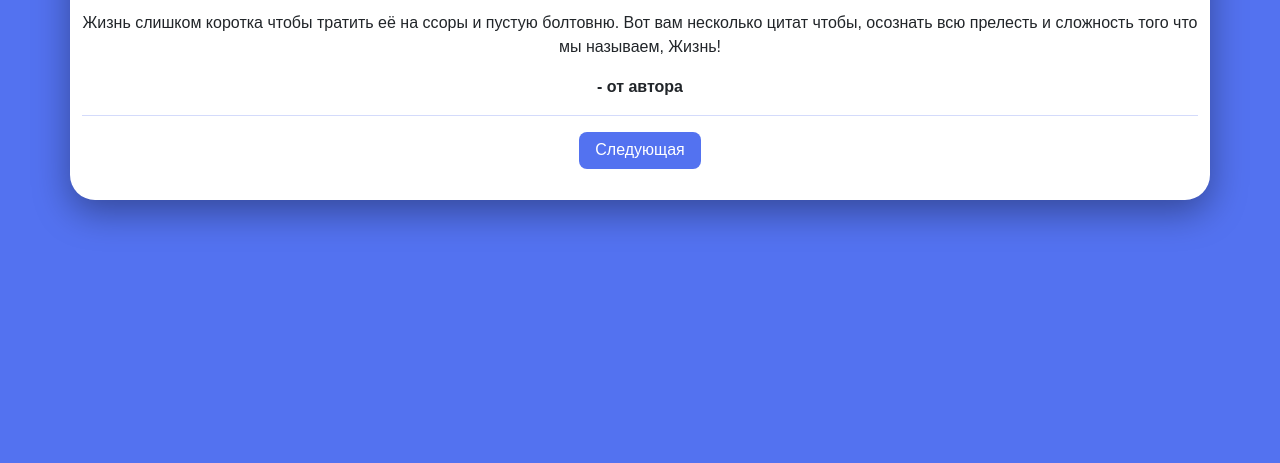
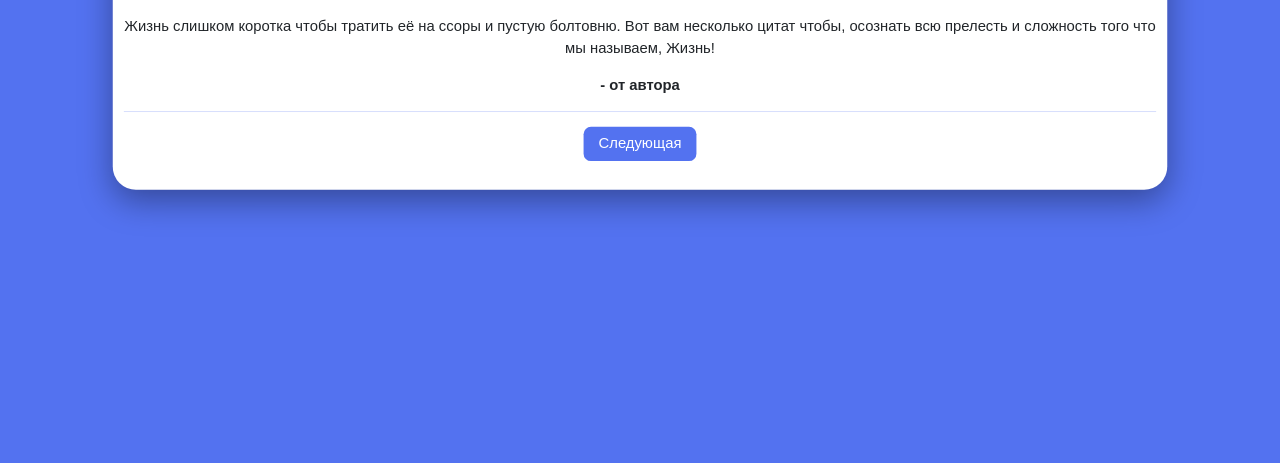
Before and after one commit to ad3us/quoter, a plain HTML site: page index.html in a window 1280 px wide. Shown: the part 337-800 px from the top of the page. Drawn offline with Linux system fonts and the light colour scheme.

Commit message:
Update style.css

```diff
--- a/style.css
+++ b/style.css
@@ -5,6 +5,7 @@
 }
 
 body {
+  scale: 0.925;
   background-color: #5372F0;
   display: flex;
   min-height: 100vh;
```
